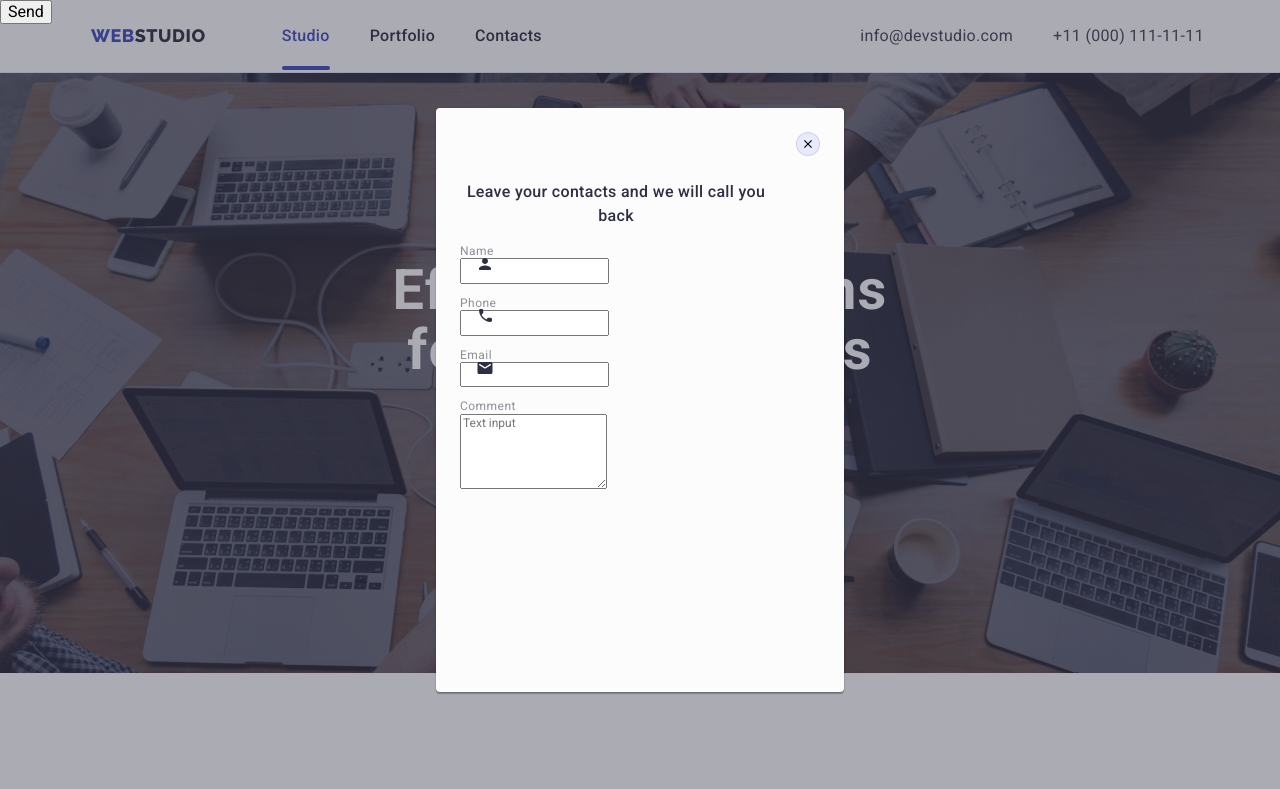
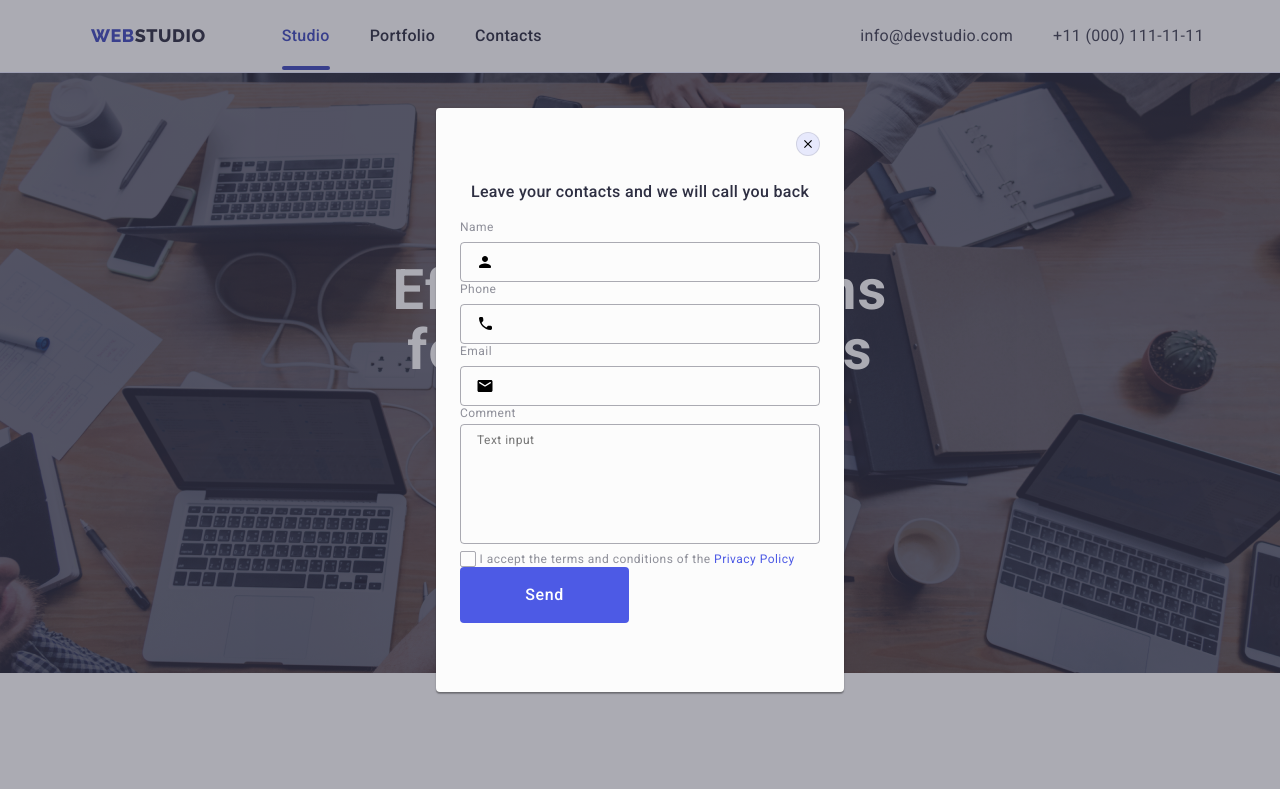
Before and after one commit to SergeyZhydkov/goit-markup-hw-05, a plain HTML site: page index.html in a window 1280 px wide. Both pictures are taken after a click on the button "Order Service". Shown: the top 789 px of the page. Drawn offline with nearby package versions, Linux system fonts and the light colour scheme.

Commit message:
продовження дз

```diff
--- a/css/styles.css
+++ b/css/styles.css
@@ -697,6 +697,7 @@ img {
     0px 2px 1px rgba(0, 0, 0, 0.2);
   border-radius: 4px;
   transition: transform 250ms cubic-bezier(0.4, 0, 0.2, 1);
+  padding: 72px 24px 24px 24px;
 }
 
 .modal-button {
@@ -733,20 +734,23 @@ img {
 }
 
 .modal-title {
-  font-family: inherit;
   font-weight: 500;
+  font-size: 16px;
   line-height: 1.5;
-  letter-spacing: 0.32px;
+  letter-spacing: 0.02em;
   color: var(--dark);
   text-align: center;
-  width: 360px;
+  margin-bottom: 16px;
+
+  /* width: 360px;
   display: flex;
   flex-direction: column;
   flex-shrink: 0;
   padding: 72px 24px 0;
+   */
 }
 
-.form {
+/* .form {
   display: flex;
   width: 360px;
   flex-direction: column;
@@ -754,26 +758,48 @@ img {
   gap: 8px;
   border-radius: 4px;
   padding: 16px 24px;
+} */
+
+.modal-form-label {
+  margin-bottom: 8px;
 }
 
 .modal-form-field {
-  display: flex;
+  font-size: 12px;
+  line-height: 1.17;
+  letter-spacing: 0.04em;
+  color: var(--lightslate);
+  display: block;
+  margin-bottom: 4px;
+
+  /* display: flex;
   flex-direction: column;
   margin-bottom: 4px;
-  font-size: 12px;
-  line-height: 1.17;
-  letter-spacing: 0.48px;
-  color: var(--lightslate);
+  position: relative; */
+}
+.modal-form-block {
   position: relative;
 }
 
-.modal-input-block {
+/* .modal-input-block {
   position: relative;
+} */
+
+.modal-form-input {
+  width: 100%;
+  height: 40px;
+  border: 1px solid rgba(46, 47, 66, 0.4);
+  border-radius: 4px;
+  background-color: transparent;
+  padding-left: 38px;
+  outline: transparent;
+  transition: border-color 250ms cubic-bezier(0.4, 0, 0.2, 1);
+  /* font-family: inherit;
+  padding: 4px; */
 }
 
-.modal-form-input {
-  font-family: inherit;
-  padding: 4px;
+.modal-form-input:focus {
+  border-color: #4d5ae5;
 }
 
 .modal-form-icon {
@@ -781,12 +807,87 @@ img {
   left: 16px;
   top: 50%;
   transform: translateY(-50%);
-  fill: var(--dark);
   transition: fill 250ms cubic-bezier(0.4, 0, 0.2, 1);
 }
 
-.form-comment {
+.modal-form-icon:focus {
+  fill: var(--primary-brand);
+}
+
+.modal-form-text {
+  margin-bottom: 16px;
+}
+
+.modal-form-comment {
   width: 100%;
+  height: 120px;
+  font-size: 12px;
+  line-height: 1.17;
+  letter-spacing: 0.04em;
+  color: rgba(46, 47, 66, 0.4);
+  border: 1px solid rgba(46, 47, 66, 0.4);
+  border-radius: 4px;
+  background-color: transparent;
+  padding: 8px 16px;
+  outline: transparent;
+  resize: none;
+  transition: border-color 250ms cubic-bezier(0.4, 0, 0.2, 1);
 }
+
+.modal-form-comment:focus {
+  border-color: #4d5ae5;
+}
+
+.checkbox-container {
+  margin-bottom: 24px;
+}
+
+.checkbox-input {
+}
+
+.checkbox-input:checked .check-box {
+  background-color: #404bbf;
+  border: none;
+  fill: var(--light);
+}
+
+.confirm-label {
+  font-size: 12px;
+  line-height: 1.17;
+  letter-spacing: 0.04em;
+  color: var(--lightslate);
+}
+
+.check-box {
+  width: 16px;
+  height: 16px;
+  border: 1px solid rgba(46, 47, 66, 0.4);
+  border-radius: 2px;
+  transition: background-color 250ms cubic-bezier(0.4, 0, 0.2, 1),
+    border 250ms cubic-bezier(0.4, 0, 0.2, 1), fill 250ms cubic-bezier(0.4, 0, 0.2, 1);
+  display: inline-flex;
+  align-items: center;
+  justify-content: center;
+  fill: transparent;
+}
+
+.check-link {
+  color: var(--primary-brand);
+}
+
 .modal-button-send {
+  display: block;
+  min-width: 169px;
+  height: 56px;
+  font-family: 'Roboto', sans-serif;
+  font-size: 16px;
+  font-weight: 500;
+  line-height: 1.5;
+  letter-spacing: 0.04em;
+  color: #ffffff;
+  cursor: pointer;
+  background-color: #4d5ae5;
+  border: none;
+  border-radius: 4px;
+  transition: background-color 250ms cubic-bezier(0.4, 0, 0.2, 1);
 }
--- a/index.html
+++ b/index.html
@@ -408,42 +408,80 @@
         </button>
         <p class="modal-title">Leave your contacts and we will call you back</p>
         <form class="form" name="review_form" autocomplete="off">
-          <label class="modal-form-field">
-            <span class="modal-form-label">Name</span>
-            <input class="modal-form-input" type="text" name="name" />
-            <svg class="modal-form-icon" width="18" height="18">
+          <div class="modal-form-label">
+            <label class="modal-form-field" for="user-name">Name</label>
+          </div>
+          <div class="modal-form-block">
+            <input class="modal-form-input" type="text" name="user-name" id="user-name" required />
+            <svg class="modal-form-icon" width="18" height="24">
               <use href="./images/icons.svg#icon-person"></use>
             </svg>
-          </label>
-          <label class="modal-form-field">
-            <span class="modal-form-label">Phone</span>
-            <input class="modal-form-input" type="text" name="phone" />
+          </div>
+          <div class="modal-form-label">
+            <label class="modal-form-field" for="user-phone">Phone</label>
+          </div>
+          <div class="modal-form-block">
+            <input
+              class="modal-form-input"
+              type="text"
+              name="user-phone"
+              id="user-phone"
+              required
+            />
             <svg class="modal-form-icon" width="18" height="24">
               <use href="./images/icons.svg#icon-phone"></use>
             </svg>
-          </label>
-          <label class="modal-form-field">
-            <span class="modal-form-label">Email</span>
-            <input class="modal-form-input" type="text" name="email" />
+          </div>
+          <div class="modal-form-label">
+            <label class="modal-form-field" for="user-email">Email</label>
+          </div>
+          <div class="modal-form-block">
+            <input
+              class="modal-form-input"
+              type="text"
+              name="user-email"
+              id="user-email"
+              required
+            />
             <svg class="modal-form-icon" width="18" height="24">
               <use href="./images/icons.svg#icon-email"></use>
             </svg>
-          </label>
-          <label class="modal-form-field">
-            <span class="modal-form-label">Comment</span>
+          </div>
+          <div class="modal-form-text">
+            <label class="modal-form-field" for="user-comment">Comment</label>
+
             <textarea
               class="modal-form-comment"
-              name="comment"
-              cols=""
-              rows="5"
+              name="user-comment"
+              id="user-comment"
+              cols="10"
+              rows="6"
               placeholder="Text input"
             ></textarea>
-          </label>
+            <div class="checkbox-container">
+              <input
+                type="checkbox"
+                id="user-privacy"
+                value="true"
+                name="user-privacy"
+                class="checkbox-input visually-hidden"
+              />
+              <label for="user-privacy" class="confirm-label">
+                <span class="check-box">
+                  <svg class="check-box-icon" width="10" height="8">
+                    <use href="./images/icons.svg#"></use>
+                  </svg>
+                </span>
+                I accept the terms and conditions of the
+                <a href="#" class="check-link link">Privacy Policy</a>
+              </label>
+              <button class="modal-button-send">Send</button>
+            </div>
+          </div>
         </form>
-        </div>
-        <button>Send</button>
       </div>
     </div>
+
     <script src="./js/modal.js"></script>
   </body>
 </html>
```
